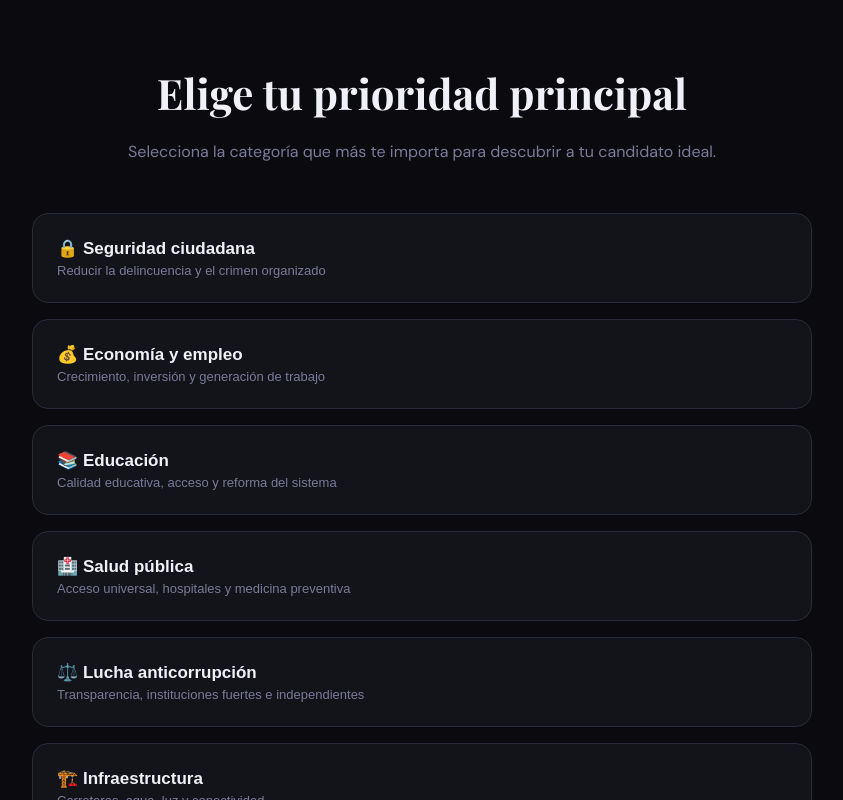
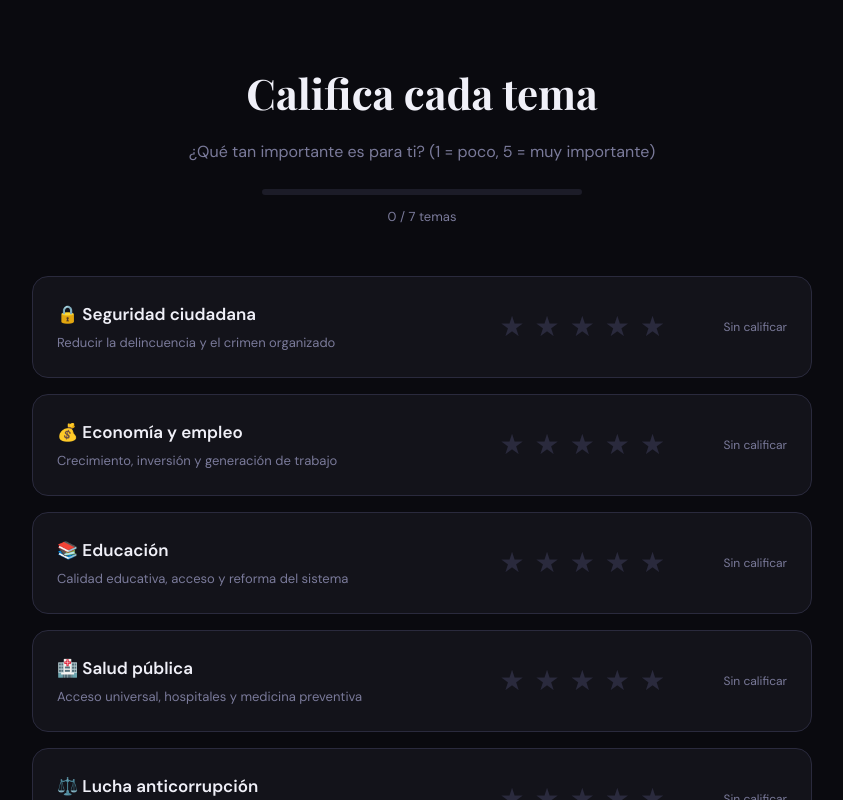
Before and after one commit to JosephRobles23/Votafli, a Next.js app: page / in a window 1280 px wide. Both pictures are taken after a click on the button "Empezar ahora →". Shown: the top 800 px of the page, without its empty margins (218-1061 px from the left). Built offline with nearby package versions, Linux system fonts and the light colour scheme.

Commit message:
Agregacion de valoracion de estrellas

```diff
--- a/src/app/globals.css
+++ b/src/app/globals.css
@@ -29,64 +29,6 @@ body {
   overflow-x: hidden;
 }
 
-/* ── NAVBAR ──────────────────────────── */
-.navbar {
-  position: fixed;
-  top: 20px;
-  left: 50%;
-  transform: translateX(-50%);
-  width: calc(100% - 48px);
-  max-width: 1200px;
-  height: 76px;
-  z-index: 100;
-  display: flex;
-  align-items: center;
-  justify-content: space-between;
-  padding: 0 28px;
-  background: rgba(140, 140, 140, 0.65);
-  backdrop-filter: blur(16px);
-  -webkit-backdrop-filter: blur(16px);
-  border-radius: 100px;
-  box-shadow: 0 4px 30px rgba(0, 0, 0, 0.15);
-  border: 1px solid rgba(255, 255, 255, 0.1);
-}
-
-.navbar-logo {
-  height: 52px;
-  width: auto;
-  object-fit: contain;
-}
-
-.navbar-right {
-  display: flex;
-  align-items: center;
-  gap: 24px;
-}
-
-.nav-lang, .nav-theme {
-  display: flex;
-  align-items: center;
-  gap: 8px;
-  background: none;
-  border: none;
-  color: #fff;
-  cursor: pointer;
-  font-family: var(--font-body);
-  font-size: 15px;
-  font-weight: 500;
-  opacity: 0.85;
-  transition: opacity 0.2s;
-}
-
-.nav-lang:hover, .nav-theme:hover {
-  opacity: 1;
-}
-
-.nav-lang svg, .nav-theme svg {
-  width: 20px;
-  height: 20px;
-  fill: currentColor;
-}
 
 /* ── HERO ─────────────────────────────── */
 .hero {
@@ -298,16 +240,9 @@ body {
   transition: border-color 0.3s, background 0.3s;
 }
 
-.topic-card.rated, .clickable-card:hover {
+.topic-card.rated {
   border-color: var(--accent);
   background: var(--surface2);
-}
-
-.clickable-card {
-  text-align: left;
-  cursor: pointer;
-  width: 100%;
-  color: inherit;
 }
 
 .topic-info { flex: 1; }
--- a/src/app/page.tsx
+++ b/src/app/page.tsx
@@ -1,7 +1,7 @@
 'use client';
 
 import { useState } from 'react';
-import Image from 'next/image';
+
 import HeroSection from '@/components/HeroSection';
 import QuizSection from '@/components/QuizSection';
 import ResultSection from '@/components/ResultSection';
@@ -31,28 +31,7 @@ export default function Home() {
 
   return (
     <>
-      {/* Navbar flotante estilo píldora solo en el home */}
-      {view === 'hero' && (
-        <nav className="navbar">
-          <Image
-            src="/LOGO.png"
-            alt="AKLLAY Perú 2026"
-            className="navbar-logo"
-            width={220}
-            height={52}
-            priority
-          />
-          <div className="navbar-right">
-            <button className="nav-lang" aria-label="Cambiar idioma">
-              <svg viewBox="0 0 24 24" aria-hidden="true"><path d="M12.87 15.07l-2.54-2.51.03-.03c1.74-1.94 2.98-4.17 3.71-6.53H17V4h-7V2H8v2H1v2h11.17C11.5 7.92 10.44 9.75 9 11.35 8.07 10.32 7.3 9.19 6.69 8h-2c.73 1.63 1.73 3.17 2.98 4.56l-5.09 5.02L4 19l5-5 3.11 3.11.76-2.04zM18.5 10h-2L12 22h2l1.12-3h4.75L21 22h2l-4.5-12zm-2.62 7l1.62-4.33L19.12 17h-3.24z"></path></svg>
-              Español
-            </button>
-            <button className="nav-theme" aria-label="Cambiar tema">
-              <svg viewBox="0 0 24 24" aria-hidden="true"><path d="M12 3a9 9 0 109 9c0-.46-.04-.92-.1-1.36a5.39 5.39 0 01-4.4 2.26 5.4 5.4 0 01-3.14-9.8c-.44-.06-.9-.1-1.36-.1z"></path></svg>
-            </button>
-          </div>
-        </nav>
-      )}
+
 
       <main>
         {view === 'hero' && <HeroSection onStart={handleStart} />}
--- a/src/components/QuizSection.tsx
+++ b/src/components/QuizSection.tsx
@@ -1,35 +1,85 @@
 'use client';
 
-import { TOPICS } from '@/lib/data';
+import { useState } from 'react';
+import { TOPICS, LABELS } from '@/lib/data';
 
 interface QuizSectionProps {
   onFinish: (scores: Record<string, number>) => void;
 }
 
 export default function QuizSection({ onFinish }: QuizSectionProps) {
+  const [scores, setScores] = useState<Record<string, number>>({});
+
+  const rate = (topicId: string, value: number) => {
+    setScores((prev) => ({ ...prev, [topicId]: value }));
+  };
+
+  const ratedCount = Object.keys(scores).length;
+  const total = TOPICS.length;
+  const allRated = ratedCount === total;
+
   return (
     <section className="quiz-section" id="quiz">
       <div className="quiz-container">
         <div className="quiz-header">
-          <h2>Elige tu prioridad principal</h2>
-          <p>Selecciona la categoría que más te importa para descubrir a tu candidato ideal.</p>
+          <h2>Califica cada tema</h2>
+          <p>¿Qué tan importante es para ti? (1 = poco, 5 = muy importante)</p>
+          <div className="progress-bar">
+            <div
+              className="progress-fill"
+              style={{ width: `${(ratedCount / total) * 100}%` }}
+            />
+          </div>
+          <span className="progress-text">
+            {ratedCount} / {total} temas
+          </span>
         </div>
 
         <div className="topics-grid">
-          {TOPICS.map((topic) => (
-            <button
+          {TOPICS.map((topic) => {
+            const currentVal = scores[topic.id] || 0;
+            const isRated = currentVal > 0;
+            return (
+              <div
                 key={topic.id}
                 id={`card-${topic.id}`}
-              className="topic-card clickable-card"
-              onClick={() => onFinish({ [topic.id]: 5 })}
+                className={`topic-card${isRated ? ' rated' : ''}`}
               >
                 <div className="topic-info">
                   <div className="topic-label">{topic.label}</div>
                   <div className="topic-desc">{topic.desc}</div>
                 </div>
+                <div className="stars-row" id={`stars-${topic.id}`}>
+                  {[1, 2, 3, 4, 5].map((n) => (
+                    <button
+                      key={n}
+                      className={`star${currentVal >= n ? ' active' : ''}`}
+                      data-topic={topic.id}
+                      data-val={n}
+                      onClick={() => rate(topic.id, n)}
+                      aria-label={`Calificar ${topic.label} con ${n}`}
+                    >
+                      ★
                     </button>
                   ))}
                 </div>
+                <div className="rating-label">
+                  {LABELS[currentVal] ?? 'Sin calificar'}
+                </div>
+              </div>
+            );
+          })}
+        </div>
+
+        {allRated && (
+          <button
+            className="btn-primary btn-result"
+            id="btn-result"
+            onClick={() => onFinish(scores)}
+          >
+            Ver mi candidato →
+          </button>
+        )}
       </div>
     </section>
   );
```
Lines whose indentation alone changed are shown as unchanged.
